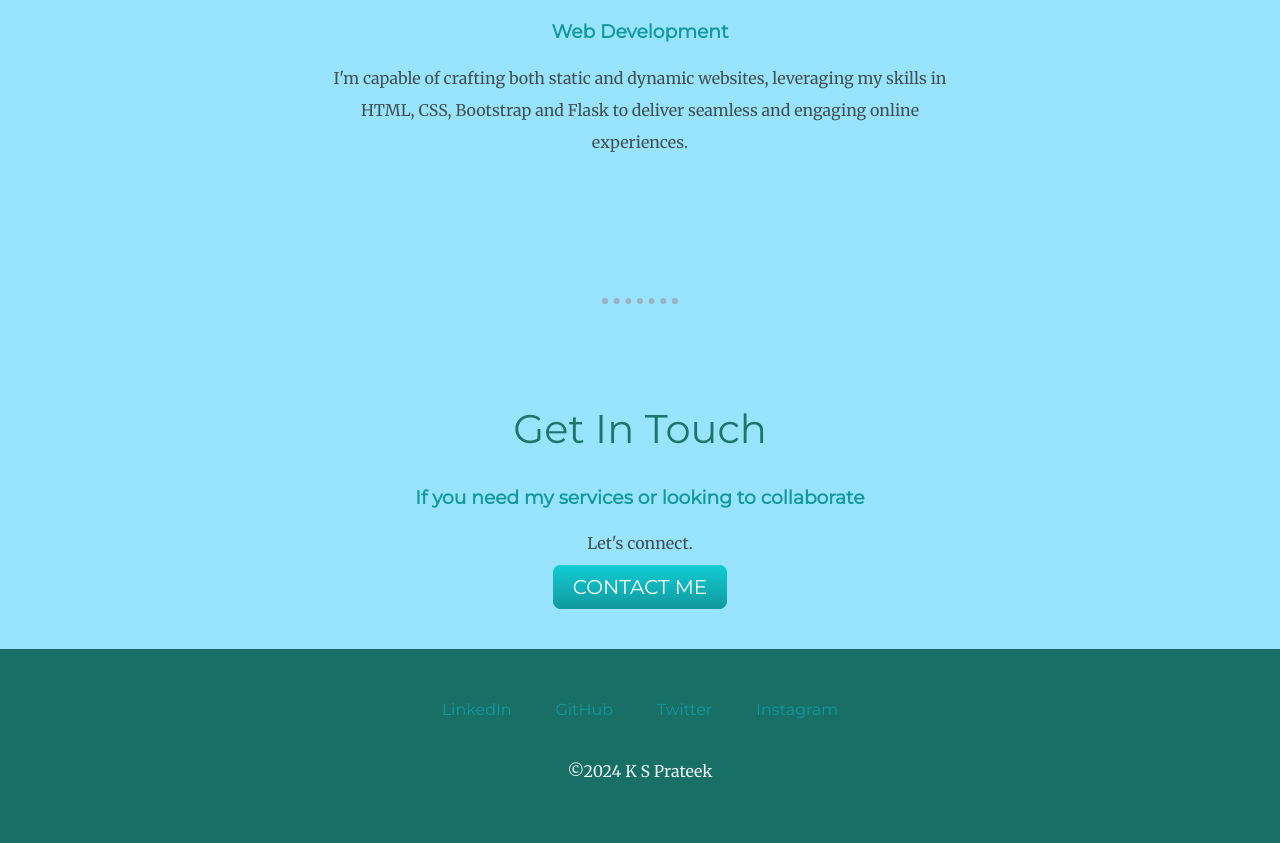
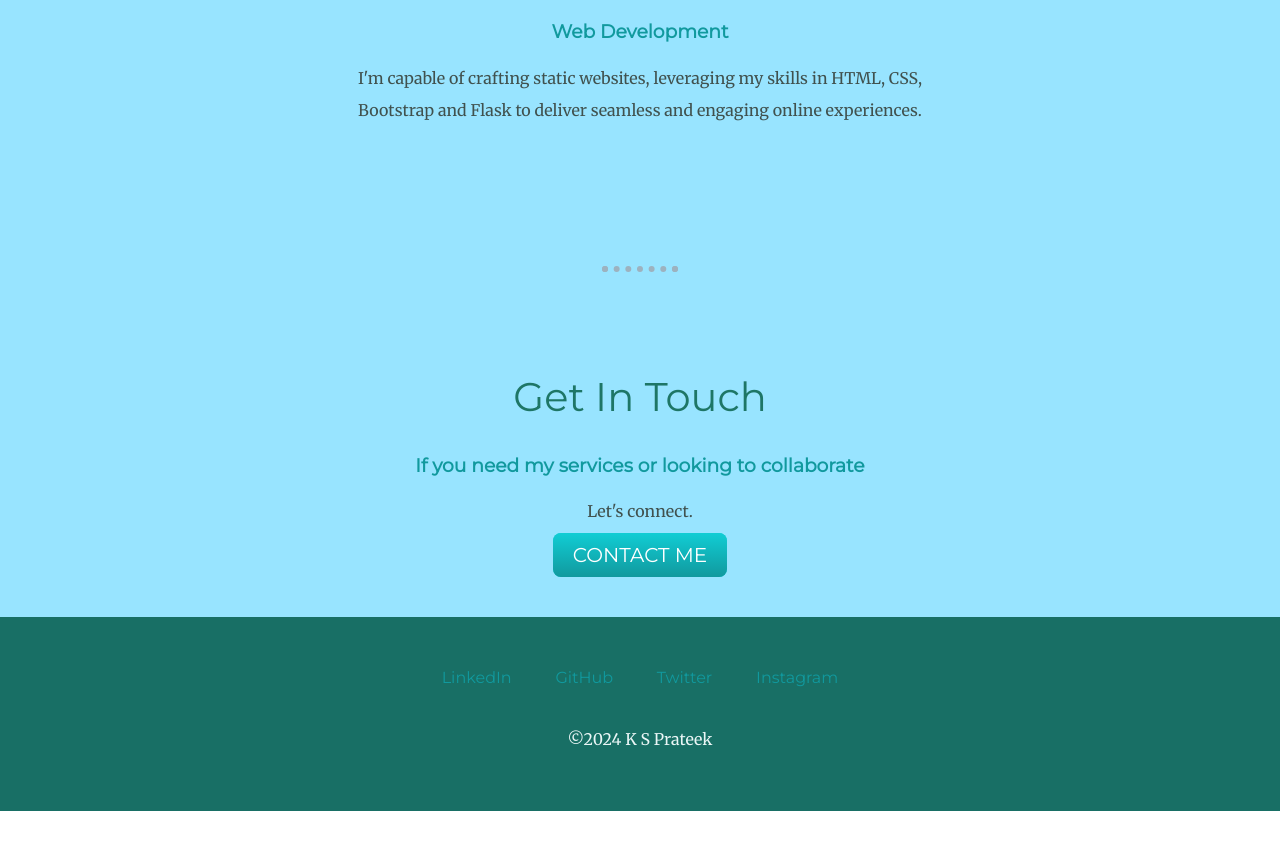
Before and after one commit to imksprateek/portfolio, a plain HTML site: page index.html in a window 1280 px wide. Shown: the part 3894-4737 px from the top of the page. After the commit the page ends 4705 px from the top, so only its background shows below. Drawn offline with Linux system fonts and the light colour scheme.

Commit message:
Update index.html

```diff
--- a/index.html
+++ b/index.html
@@ -83,8 +83,7 @@
         src="https://media1.giphy.com/media/YULPJoecGetvtOm1H0/200w.webp?cid=ecf05e47y2rbvihmy0zc958odse5s9racfgv27jvrh71gqi5&ep=v1_stickers_search&rid=200w.webp&ct=s"
         alt="">
       <h3>Web Development</h3>
-      <p>I'm capable of crafting both static and dynamic websites, leveraging my skills in HTML, CSS, Bootstrap and
-        Flask to
+      <p>I'm capable of crafting static websites, leveraging my skills in HTML, CSS, Bootstrap and Flask to
         deliver seamless and engaging online experiences.</p>
       <!-- https://camo.githubusercontent.com/af93758bcd5e505879ac4fd7e4f548927f48ae052443373d3fb6868d2a167104/68747470733a2f2f6e657861782e696e2f77702d636f6e74656e742f75706c6f6164732f323032302f31312f6a6176612d312e676966 -->
     </div>
```
